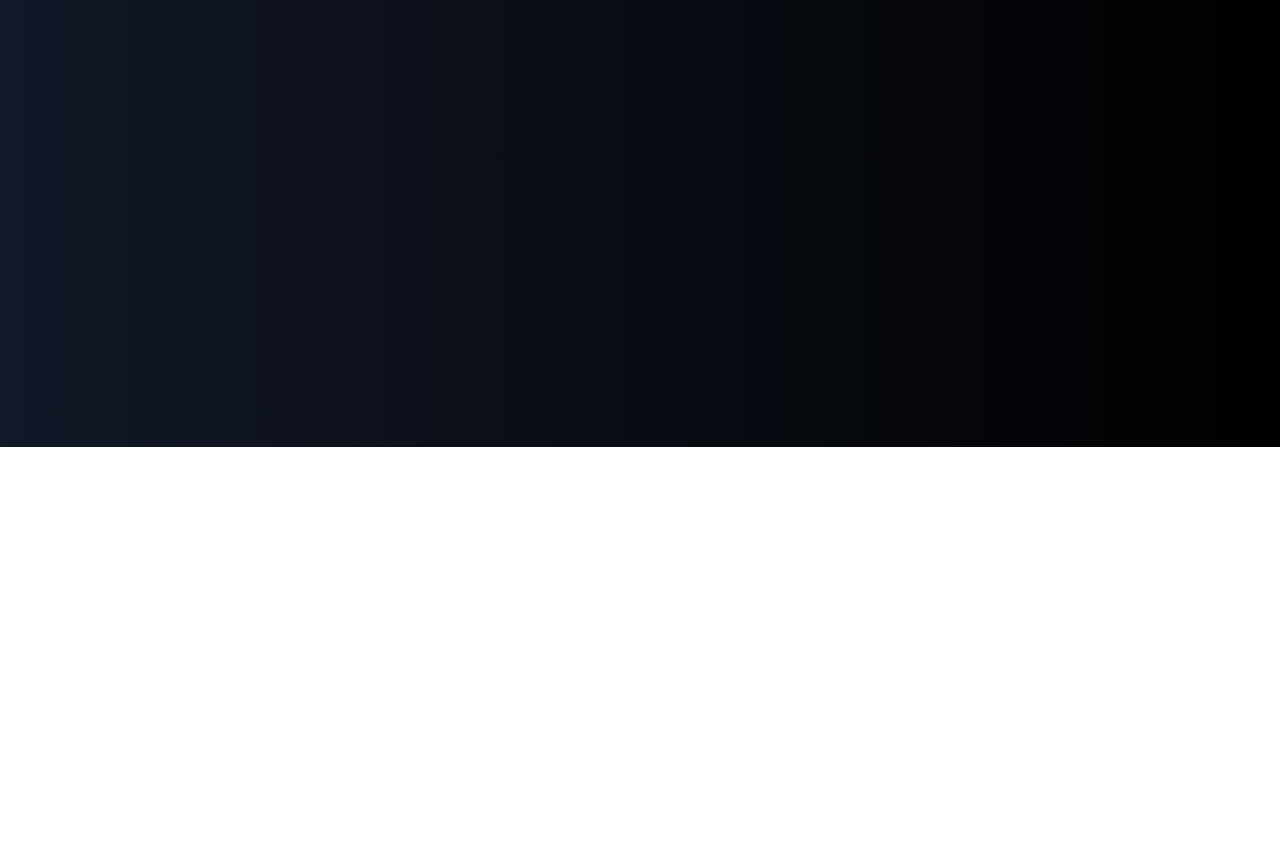
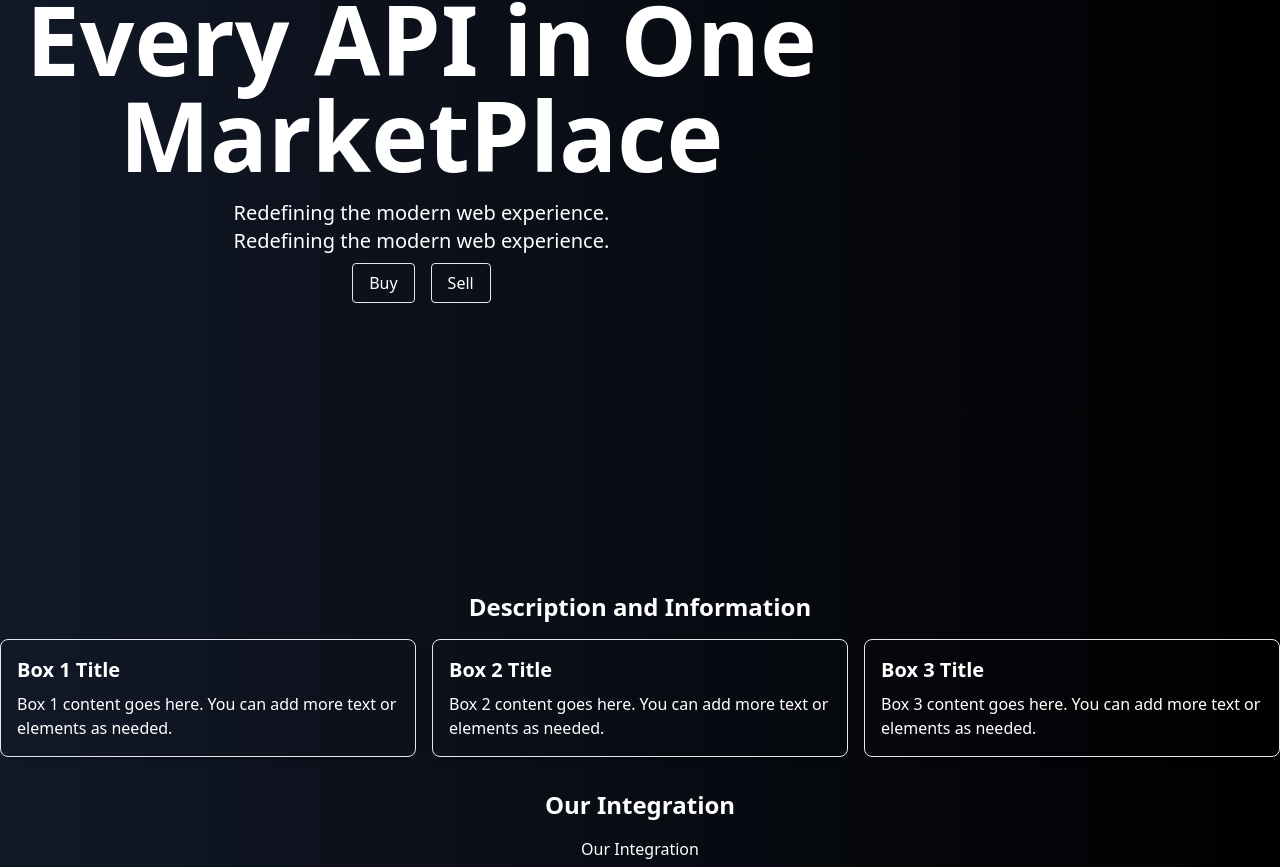
Before and after one commit to SohamJog/apimarketplace, a React (Create React App) app in the folder frontend/: page / in a window 1280 px wide. Shown: the part 353-1220 px from the top of the page. Before the commit the page ends 800 px from the top, so only its background shows below. Built offline with nearby package versions, Linux system fonts and the light colour scheme; what @web3modal/ethereum, wagmi would draw is missing.

Commit message:
landing update

```diff
--- a/frontend/package.json
+++ b/frontend/package.json
@@ -10,13 +10,11 @@
     "@testing-library/user-event": "^13.5.0",
     "@web3modal/ethereum": "^2.7.1",
     "@web3modal/react": "^2.7.1",
-
-    "graphql": "^16.8.1",
     "@xmtp/react-sdk": "^1.3.7",
     "@xmtp/xmtp-js": "^11.0.0",
     "buffer": "^6.0.3",
-
     "ethers": "^5.7.1",
+    "graphql": "^16.8.1",
     "react": "^18.2.0",
     "react-dom": "^18.2.0",
     "react-router-dom": "6",
--- /dev/null
+++ b/frontend/src/components/Description.js
@@ -0,0 +1,33 @@
+import React from 'react'
+
+function Description() {
+  return (
+    <>
+        <div className="mt-8">
+            <h3 className="text-2xl font-semibold mb-4 text-center">Description and Information</h3>
+            <div className="grid grid-cols-1 md:grid-cols-2 lg:grid-cols-3 gap-4">
+                {/* Box 1 */}
+                <div className="border p-4 rounded-lg shadow-md">
+                <h4 className="text-xl font-semibold mb-2">Box 1 Title</h4>
+                <p>Box 1 content goes here. You can add more text or elements as needed.</p>
+                </div>
+
+                {/* Box 2 */}
+                <div className="border p-4 rounded-lg shadow-md">
+                <h4 className="text-xl font-semibold mb-2">Box 2 Title</h4>
+                <p>Box 2 content goes here. You can add more text or elements as needed.</p>
+                </div>
+
+                {/* Box 3 */}
+                <div className="border p-4 rounded-lg shadow-md">
+                <h4 className="text-xl font-semibold mb-2">Box 3 Title</h4>
+                <p>Box 3 content goes here. You can add more text or elements as needed.</p>
+                </div>
+            </div>
+        </div>
+
+    </>
+  )
+}
+
+export default Description
--- a/frontend/src/pages/Landing.jsx
+++ b/frontend/src/pages/Landing.jsx
@@ -1,11 +1,41 @@
 import React from 'react'
 import Navbar from '../components/Navbar'
+import FlickeringImage from '../components/FlickeringImage'
+import Sponsors from '../components/Sponsors';
+import Description from '../components/Description';
+
+const apiUrl = "https://api.cloudnouns.com/v1/pfp";
 
 function Landing() {
   return (
     <>
-         <h2 className="text-6xl font-semibold mb-4">Welcome to Ethny</h2>
-          <p className="text-xl">Redefining the modern web experience.</p>
+      <div className="flex h-screen">
+        {/* Left Side: Text and Buttons (2/3) */}
+        <div className="w-2/3 p-4 flex flex-col items-center justify-center">
+          <div className="text-center mb-4">
+            <h2 className="text-8xl font-semibold mb-4">Every API in One<br />MarketPlace</h2>
+            <p className="text-xl">Redefining the modern web experience.</p>
+            <div className="mb-4">
+              <p className="text-xl">Redefining the modern web experience.</p>
+              <div className="text-center mt-4">
+                <a href="/buy" className="text-white hover:text-gray-400 border rounded px-4 py-2 mr-4">Buy</a>
+                <a href="/sell" className="text-white hover:text-gray-400 border rounded px-4 py-2">Sell</a>
+              </div>
+            </div>
+          </div>
+        </div>
+
+        {/* Right Side: Flickering Image (1/3) */}
+        <div className="w-1/3 flex items-center justify-center ml-4">
+          <div className="mt-8">
+            <FlickeringImage imageUrl={apiUrl} />
+          </div>
+        </div>
+      </div>
+      <div>
+        <Description />
+        <Sponsors />
+      </div>
     </>
 
   )
```
Also changed, not shown: 1 other file (tests, documents, lock files or other folders).
